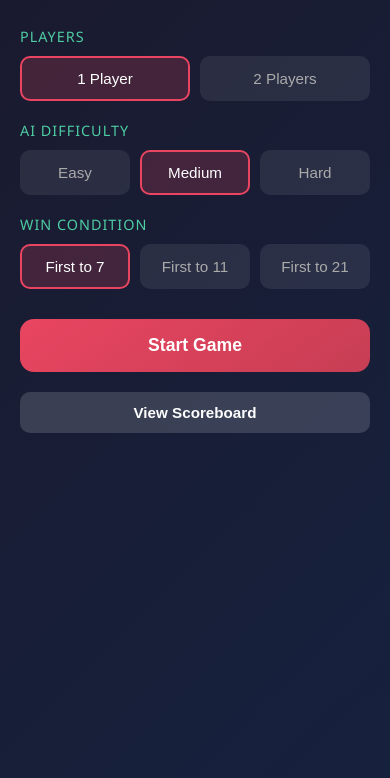
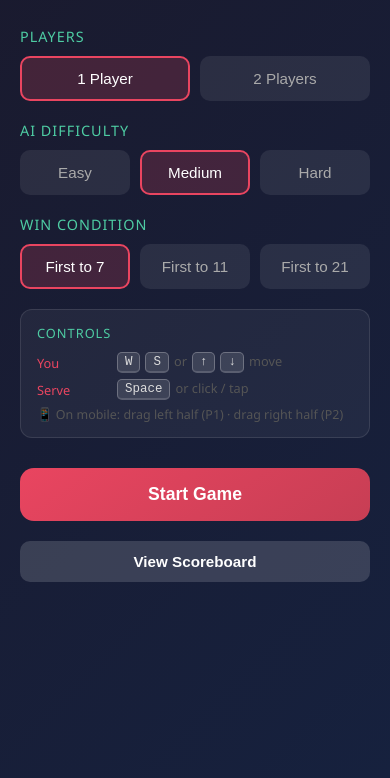
Before and after one commit to lojul/minigame, a website: page games/table-tennis.html in a window 390 px wide. Shown: the part 66-844 px from the top of the page. Drawn offline with nearby package versions, Linux system fonts and the light colour scheme.

Commit message:
Rename Table Tennis to Paddle Battle, add controls reference
- Rename game to "Paddle Battle" (more accurate for a Pong-style game)
- Add controls card on setup screen showing keyboard shortcuts:
  - 1P: W/S or ↑/↓ to move, Space to serve
  - 2P: P1 uses W/S or ↑/↓; P2 uses I/K; Space to serve
- Controls panel switches dynamically when player mode is changed
- Mobile hint: drag left half (P1), drag right half (P2)
- Update test to match new name

Co-Authored-By: Claude Sonnet 4.5 <noreply@anthropic.com>

```diff
--- a/games/table-tennis.html
+++ b/games/table-tennis.html
@@ -6,7 +6,7 @@
     <meta name="theme-color" content="#e94560">
     <link rel="manifest" href="/manifest.json">
     <link rel="apple-touch-icon" href="/icons/apple-touch-icon.png">
-    <title>Table Tennis - Mini Games Arcade</title>
+    <title>Paddle Battle - Mini Games Arcade</title>
     <style>
         * { margin: 0; padding: 0; box-sizing: border-box; }
 
@@ -236,6 +236,63 @@
         .score-entry .score-value { color: #4ecca3; font-weight: bold; }
         .no-scores { color: #888; font-style: italic; padding: 20px; text-align: center; }
 
+        /* Controls Card */
+        .controls-card {
+            width: 100%;
+            background: rgba(255,255,255,0.05);
+            border: 1px solid rgba(255,255,255,0.1);
+            border-radius: 12px;
+            padding: 14px 16px;
+        }
+        .controls-card .ctrl-title {
+            color: #4ecca3;
+            font-size: 0.8rem;
+            text-transform: uppercase;
+            letter-spacing: 1px;
+            margin-bottom: 10px;
+        }
+        .ctrl-row {
+            display: flex;
+            align-items: center;
+            gap: 10px;
+            margin-bottom: 6px;
+            font-size: 0.88rem;
+        }
+        .ctrl-row:last-child { margin-bottom: 0; }
+        .ctrl-label {
+            color: #888;
+            width: 70px;
+            flex-shrink: 0;
+            font-size: 0.8rem;
+        }
+        .ctrl-keys {
+            display: flex;
+            gap: 5px;
+            flex-wrap: wrap;
+            flex: 1;
+        }
+        .key {
+            display: inline-block;
+            background: rgba(255,255,255,0.12);
+            border: 1px solid rgba(255,255,255,0.25);
+            border-bottom: 2px solid rgba(255,255,255,0.15);
+            border-radius: 5px;
+            padding: 2px 7px;
+            font-size: 0.78rem;
+            color: #ddd;
+            font-family: monospace;
+        }
+        .ctrl-divider {
+            border: none;
+            border-top: 1px solid rgba(255,255,255,0.07);
+            margin: 8px 0;
+        }
+        .ctrl-note {
+            color: #555;
+            font-size: 0.78rem;
+            margin-top: 6px;
+        }
+
         @media (max-width: 540px) {
             .header h1 { font-size: 1.2rem; }
             .player-score .pts { font-size: 1.8rem; }
@@ -245,7 +302,7 @@
 <body>
     <div class="header">
         <a href="../index.html" class="back-btn">←</a>
-        <h1>🏓 Table Tennis</h1>
+        <h1>🏓 Paddle Battle</h1>
     </div>
 
     <!-- Setup Screen -->
@@ -274,6 +331,59 @@
                 <button class="option-btn" data-pts="11">First to 11</button>
                 <button class="option-btn" data-pts="21">First to 21</button>
             </div>
+        </div>
+
+        <!-- Controls Reference -->
+        <div class="controls-card" id="controlsCard">
+            <div class="ctrl-title">Controls</div>
+
+            <!-- 1-player controls (shown by default) -->
+            <div id="ctrl1P">
+                <div class="ctrl-row">
+                    <span class="ctrl-label" style="color:#e94560;">You</span>
+                    <div class="ctrl-keys">
+                        <span class="key">W</span><span class="key">S</span>
+                        <span style="color:#555;font-size:0.8rem;">or</span>
+                        <span class="key">↑</span><span class="key">↓</span>
+                        <span style="color:#555;font-size:0.8rem;">move</span>
+                    </div>
+                </div>
+                <div class="ctrl-row">
+                    <span class="ctrl-label" style="color:#e94560;">Serve</span>
+                    <div class="ctrl-keys">
+                        <span class="key">Space</span>
+                        <span style="color:#555;font-size:0.8rem;">or click / tap</span>
+                    </div>
+                </div>
+            </div>
+
+            <!-- 2-player controls (hidden by default) -->
+            <div id="ctrl2P" style="display:none;">
+                <div class="ctrl-row">
+                    <span class="ctrl-label" style="color:#e94560;">P1 (left)</span>
+                    <div class="ctrl-keys">
+                        <span class="key">W</span><span class="key">S</span>
+                        <span style="color:#555;font-size:0.8rem;">or</span>
+                        <span class="key">↑</span><span class="key">↓</span>
+                    </div>
+                </div>
+                <hr class="ctrl-divider">
+                <div class="ctrl-row">
+                    <span class="ctrl-label" style="color:#4ecca3;">P2 (right)</span>
+                    <div class="ctrl-keys">
+                        <span class="key">I</span><span class="key">K</span>
+                    </div>
+                </div>
+                <div class="ctrl-row">
+                    <span class="ctrl-label" style="color:#888;">Serve</span>
+                    <div class="ctrl-keys">
+                        <span class="key">Space</span>
+                        <span style="color:#555;font-size:0.8rem;">or click / tap</span>
+                    </div>
+                </div>
+            </div>
+
+            <p class="ctrl-note">📱 On mobile: drag left half (P1) · drag right half (P2)</p>
         </div>
 
         <button class="start-btn" id="startBtn">Start Game</button>
@@ -385,6 +495,8 @@
                 config.players = parseInt(btn.dataset.players);
                 document.getElementById('difficultyGroup').style.display = config.players === 1 ? '' : 'none';
                 document.getElementById('p2Name').textContent = config.players === 1 ? 'AI' : 'Player 2';
+                document.getElementById('ctrl1P').style.display = config.players === 1 ? '' : 'none';
+                document.getElementById('ctrl2P').style.display = config.players === 2 ? '' : 'none';
             });
         });
 
```
Also changed, not shown: index.html (+4 -4 lines), tests/index.spec.js (+2 -2 lines).
